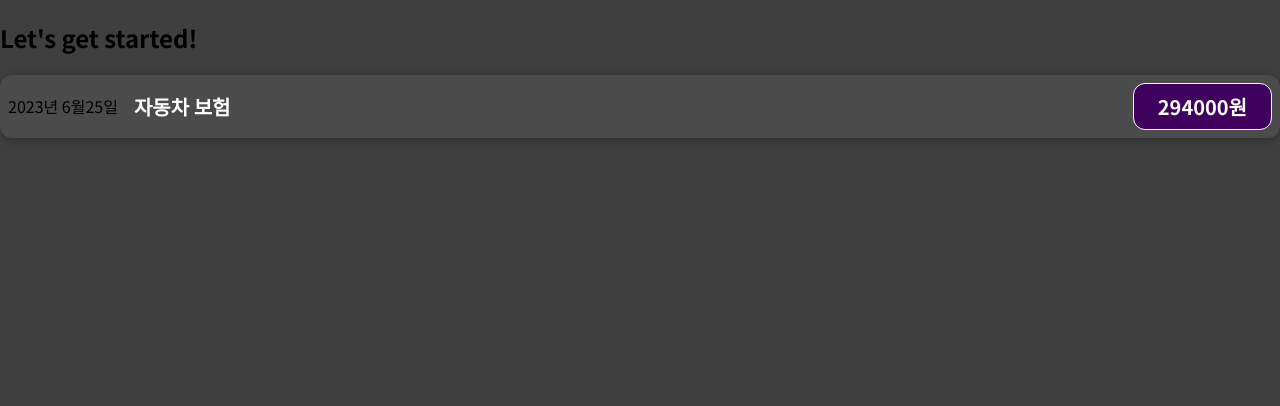
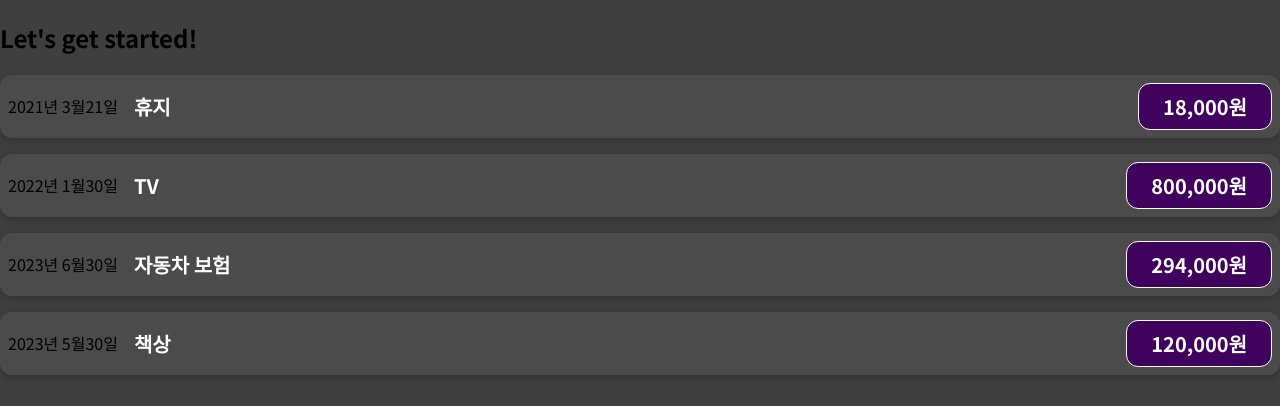
Before and after one commit to jeongsangtae/react-complete-training, a JavaScript app: page / in a window 1280 px wide. Shown: the top 406 px of the page. Built offline with nearby package versions, Linux system fonts and the light colour scheme.

Commit message:
React Complete Training - props practice

```diff
--- a/src/App.js
+++ b/src/App.js
@@ -1,10 +1,41 @@
 import ExpenseItem from "./components/ExpenseItem";
 
 function App() {
+  const expenses = [
+    { id: "e1", title: "휴지", price: `18,000`, date: new Date(2021, 2, 21) },
+    { id: "e2", title: "TV", price: `800,000`, date: new Date(2022, 0, 30) },
+    {
+      id: "e3",
+      title: "자동차 보험",
+      price: `294,000`,
+      date: new Date(2023, 5, 30),
+    },
+    { id: "e4", title: "책상", price: `120,000`, date: new Date(2023, 4, 30) },
+  ];
+
   return (
     <div>
       <h2>Let's get started!</h2>
-      <ExpenseItem></ExpenseItem>
+      <ExpenseItem
+        title={expenses[0].title}
+        price={expenses[0].price}
+        date={expenses[0].date}
+      ></ExpenseItem>
+      <ExpenseItem
+        title={expenses[1].title}
+        price={expenses[1].price}
+        date={expenses[1].date}
+      ></ExpenseItem>
+      <ExpenseItem
+        title={expenses[2].title}
+        price={expenses[2].price}
+        date={expenses[2].date}
+      ></ExpenseItem>
+      <ExpenseItem
+        title={expenses[3].title}
+        price={expenses[3].price}
+        date={expenses[3].date}
+      ></ExpenseItem>
     </div>
   );
 }
--- a/src/components/ExpenseItem.js
+++ b/src/components/ExpenseItem.js
@@ -1,19 +1,15 @@
 import "./ExpenseItem.css";
 
-function ExpenseItem() {
-  const expenseDate = new Date();
-  const expenseTitle = "자동차 보험";
-  const expensePrice = 294000;
-
+function ExpenseItem(props) {
   return (
     <div className="expense-item">
       <div>
-        {expenseDate.getFullYear()}년 {expenseDate.getMonth() + 1}월
-        {expenseDate.getDate()}일
+        {props.date.getFullYear()}년 {props.date.getMonth() + 1}월
+        {props.date.getDate()}일
       </div>
       <div className="expense-item__description">
-        <h2>{expenseTitle}</h2>
-        <div className="expense-item__price">{expensePrice}원</div>
+        <h2>{props.title}</h2>
+        <div className="expense-item__price">{props.price}원</div>
       </div>
     </div>
   );
```
